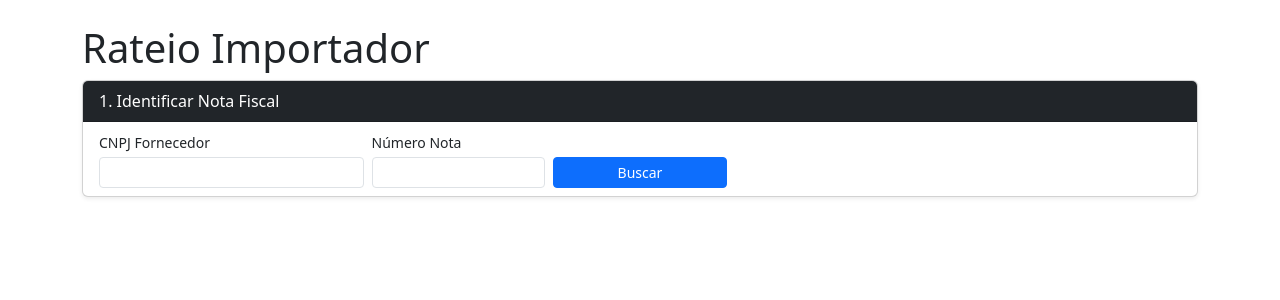
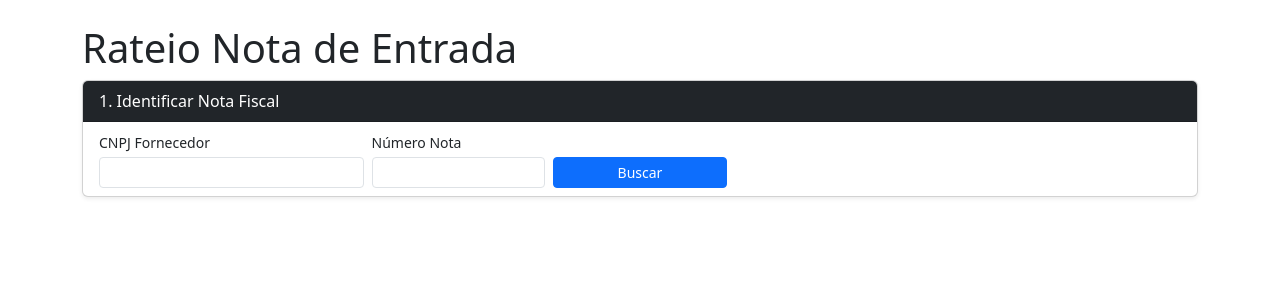
Before and after one commit to MarcusDavila/rateio-latromi, a Flask app: page / in a window 1280 px wide. Shown: the top 300 px of the page. Run offline with Flask 2, Linux system fonts and the light colour scheme; data that the repository does not hold is empty; some libraries are stand-ins or nearby versions.

Commit message:
update page title from "Rateio Importador" to "Rateio Nota de Entrada"

```diff
--- a/templates/base.html
+++ b/templates/base.html
@@ -8,7 +8,7 @@
   </head>
   <body class="p-4">
     <div class="container">
-      <h1>Rateio Importador</h1>
+      <h1>Rateio Nota de Entrada</h1>
       {% with messages = get_flashed_messages(with_categories=true) %}
         {% if messages %}
           {% for category, msg in messages %}
```
